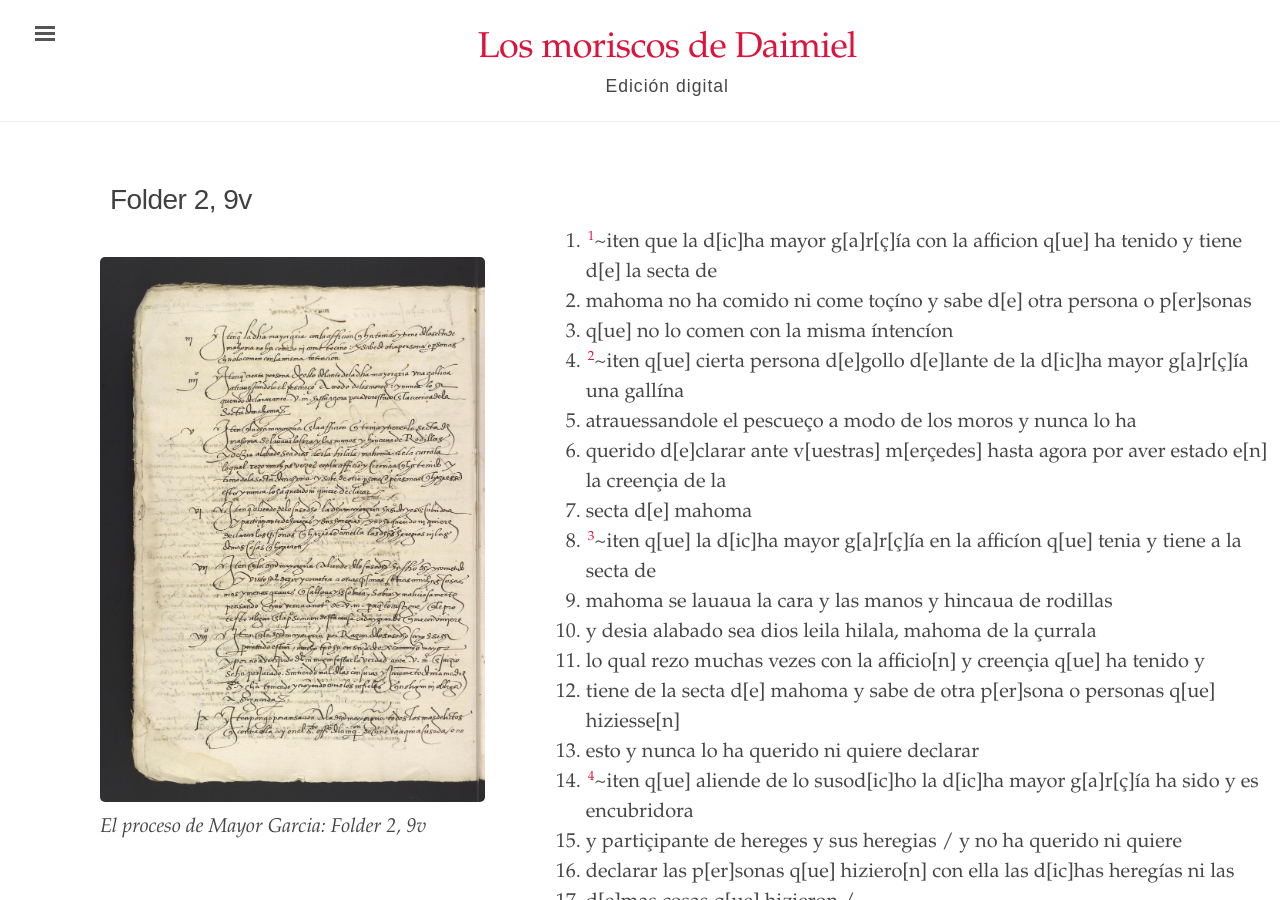
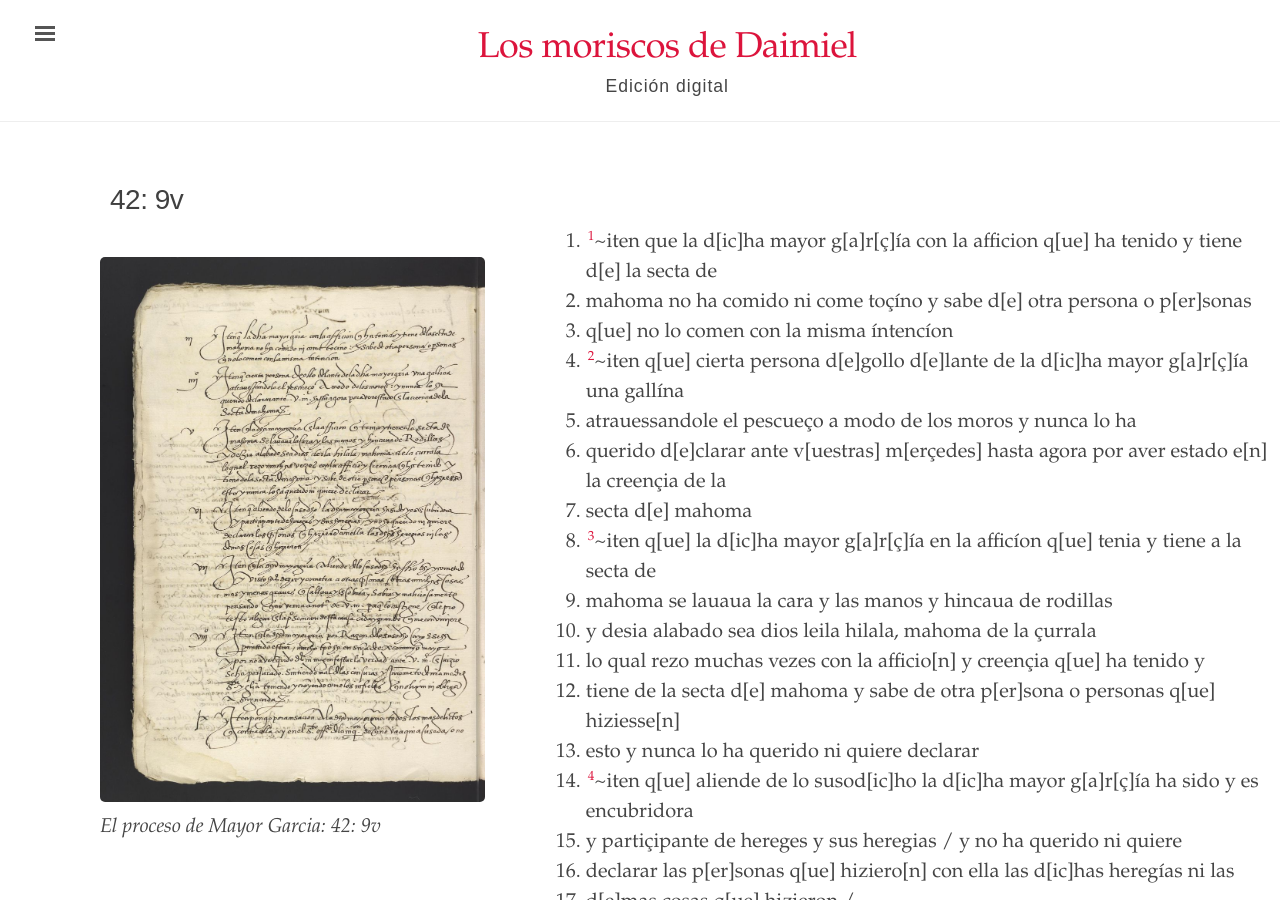
Before and after one commit to digbmc/moriscos-daimel, a Jekyll site: the page built from _texts/folder-2-9v.md, in a window 1280 px wide and 900 px high. Built offline with Jekyll 4.4.1, drawn with Linux system fonts in a browser that asks for light colours.

Commit message:
Update folder-2-9v.md

```diff
--- a/_texts/folder-2-9v.md
+++ b/_texts/folder-2-9v.md
@@ -1,6 +1,6 @@
 ---
 layout: manuscrito
-title: Folder 2, 9v
+title: "42: 9v"
 image: /assets/images/Folder_2_9v.jpg
 body_class: wide-page
 order: 18
```
